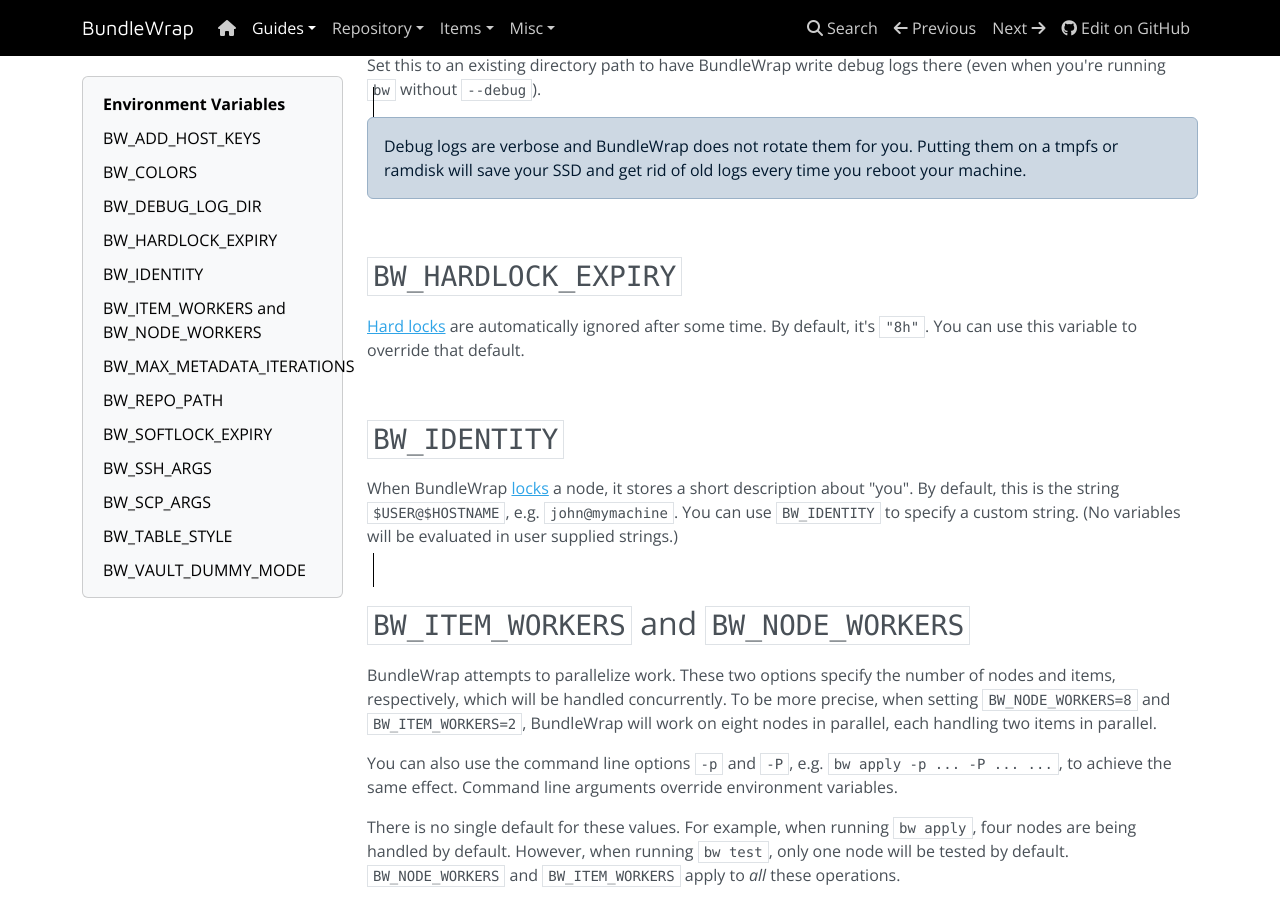
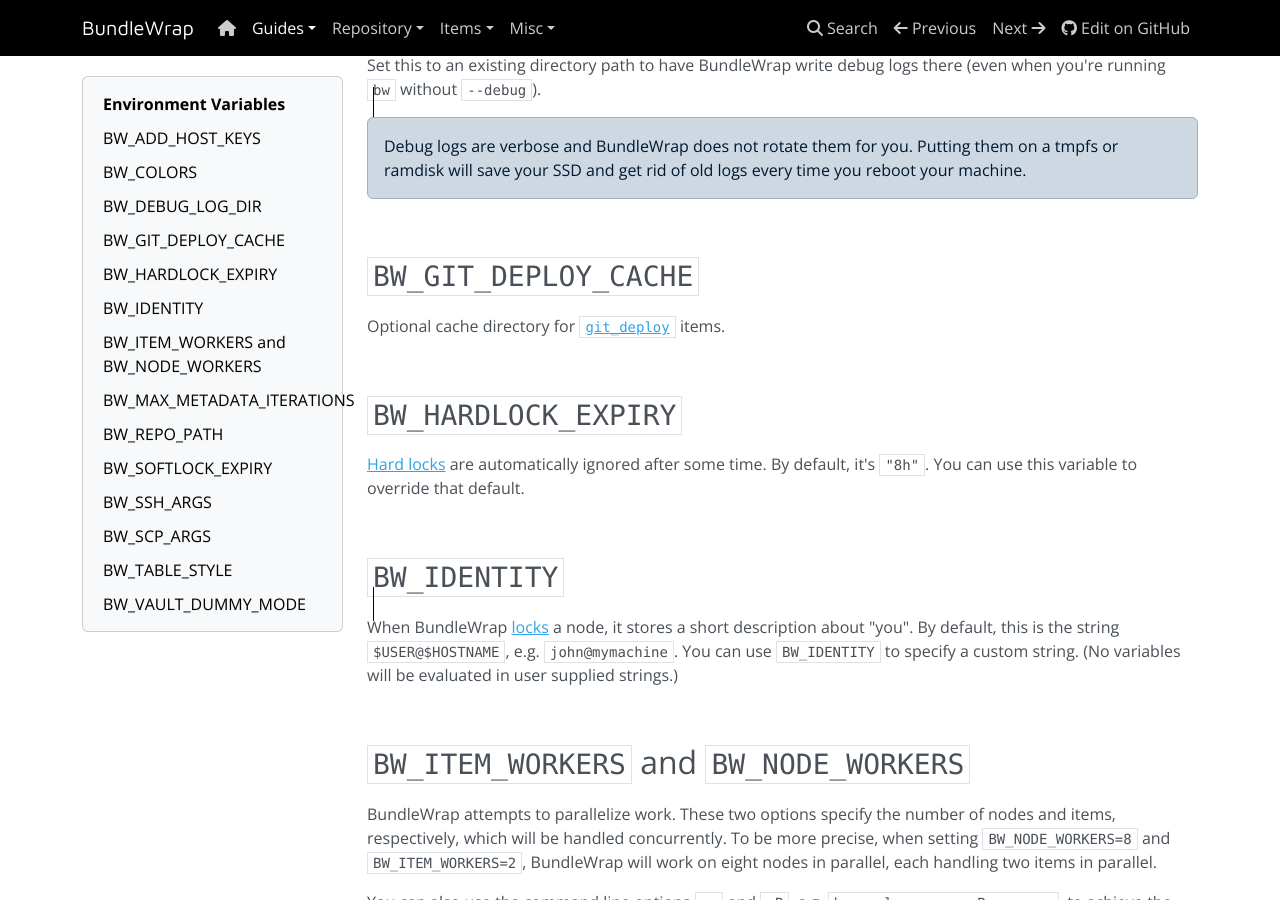
Before and after one commit to bundlewrap/bundlewrap, an MkDocs documentation site: the page built from docs/content/guide/env.md, in a window 1280 px wide and 900 px high, scrolled down 541 px. Built offline with MkDocs 1.6.1, drawn with Linux system fonts in a browser that asks for light colours; nearby versions of some CDN libraries.

Commit message:
docs: Add reference to BW_GIT_DEPLOY_CACHE on global page

```diff
--- a/docs/content/guide/env.md
+++ b/docs/content/guide/env.md
@@ -19,6 +19,12 @@
 Set this to an existing directory path to have BundleWrap write debug logs there (even when you're running `bw` without `--debug`).
 
 <div class="alert alert-info">Debug logs are verbose and BundleWrap does not rotate them for you. Putting them on a tmpfs or ramdisk will save your SSD and get rid of old logs every time you reboot your machine.</div>
+
+<br>
+
+## `BW_GIT_DEPLOY_CACHE`
+
+Optional cache directory for <a href="../../items/git_deploy/#bw_git_deploy_cache">`git_deploy`</a> items.
 
 <br>
 
```
